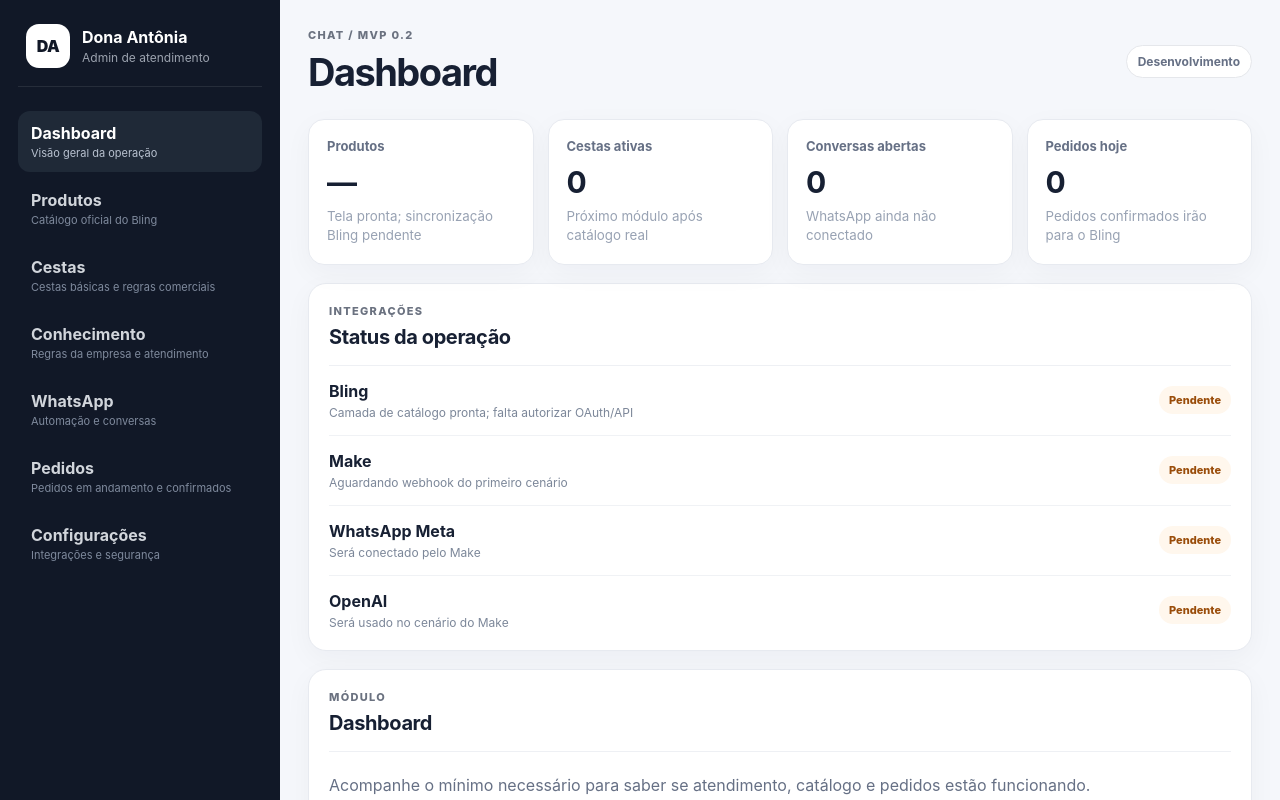
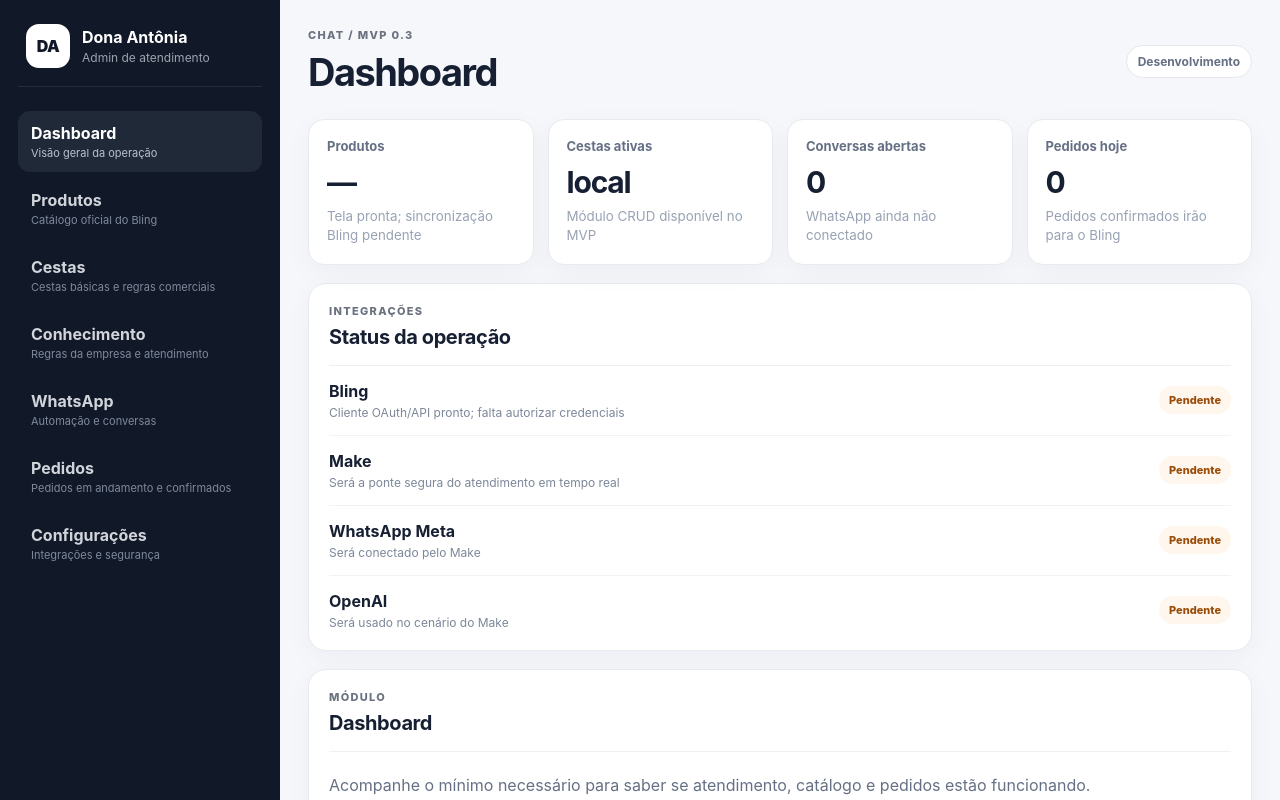
Before and after one commit to osvaldosereia/CHAT, a React (Vite) app: page / in a window 1280 px wide. Shown: the top 800 px of the page. Built offline with nearby package versions, Linux system fonts and the light colour scheme.

Commit message:
feat: wire baskets and knowledge modules into admin

```diff
--- a/src/App.tsx
+++ b/src/App.tsx
@@ -5,6 +5,8 @@ import type {
   ModuleId,
   NavigationItem,
 } from './core/types'
+import { BasketsModule } from './modules/BasketsModule'
+import { KnowledgeModule } from './modules/KnowledgeModule'
 import { ProductsModule } from './modules/ProductsModule'
 
 const navigation: NavigationItem[] = [
@@ -18,15 +20,15 @@ const navigation: NavigationItem[] = [
 ]
 
 const integrations: Integration[] = [
-  { id: 'bling', name: 'Bling', status: 'pending', detail: 'Camada de catálogo pronta; falta autorizar OAuth/API' },
-  { id: 'make', name: 'Make', status: 'pending', detail: 'Aguardando webhook do primeiro cenário' },
+  { id: 'bling', name: 'Bling', status: 'pending', detail: 'Cliente OAuth/API pronto; falta autorizar credenciais' },
+  { id: 'make', name: 'Make', status: 'pending', detail: 'Será a ponte segura do atendimento em tempo real' },
   { id: 'meta', name: 'WhatsApp Meta', status: 'pending', detail: 'Será conectado pelo Make' },
   { id: 'openai', name: 'OpenAI', status: 'pending', detail: 'Será usado no cenário do Make' },
 ]
 
 const metrics: DashboardMetric[] = [
   { label: 'Produtos', value: '—', hint: 'Tela pronta; sincronização Bling pendente' },
-  { label: 'Cestas ativas', value: '0', hint: 'Próximo módulo após catálogo real' },
+  { label: 'Cestas ativas', value: 'local', hint: 'Módulo CRUD disponível no MVP' },
   { label: 'Conversas abertas', value: '0', hint: 'WhatsApp ainda não conectado' },
   { label: 'Pedidos hoje', value: '0', hint: 'Pedidos confirmados irão para o Bling' },
 ]
@@ -44,13 +46,13 @@ const moduleCopy: Record<ModuleId, { title: string; intro: string; next: string[
   },
   baskets: {
     title: 'Cestas básicas',
-    intro: 'Cestas serão vinculadas aos produtos/composições do Bling e receberão no Admin as informações que a IA usa para vender e orientar.',
-    next: ['Vincular produto do Bling', 'Composição', 'Descrição comercial e regras'],
+    intro: 'O Bling mantém produto, preço, estoque e composição; o Admin mantém a orientação comercial e as regras que a IA deve usar.',
+    next: ['Vincular produto do Bling', 'Sincronizar composição', 'Disponibilizar contexto para o WhatsApp'],
   },
   knowledge: {
     title: 'Base de conhecimento',
     intro: 'Regras oficiais da Dona Antônia: atendimento, entrega, pagamento, cestas e pós-venda. A IA consulta esta base; não aprende regras diretamente com clientes.',
-    next: ['Empresa', 'Entrega e pagamento', 'Atendimento e pós-venda'],
+    next: ['Cadastrar regras oficiais', 'Mover persistência para API segura', 'Entregar contexto ao Make'],
   },
   whatsapp: {
     title: 'WhatsApp',
@@ -97,6 +99,13 @@ function GenericModule({ module }: { module: ModuleId }) {
   )
 }
 
+function ActiveModule({ module }: { module: ModuleId }) {
+  if (module === 'products') return <ProductsModule />
+  if (module === 'baskets') return <BasketsModule />
+  if (module === 'knowledge') return <KnowledgeModule />
+  return <GenericModule module={module} />
+}
+
 export default function App() {
   const [activeModule, setActiveModule] = useState<ModuleId>('dashboard')
   const current = useMemo(() => moduleCopy[activeModule], [activeModule])
@@ -135,7 +144,7 @@ export default function App() {
       <main className="main">
         <header className="topbar">
           <div>
-            <span className="eyebrow">CHAT / MVP 0.2</span>
+            <span className="eyebrow">CHAT / MVP 0.3</span>
             <h1>{current.title}</h1>
           </div>
           <span className="environment">Desenvolvimento</span>
@@ -175,7 +184,7 @@ export default function App() {
           </>
         )}
 
-        {activeModule === 'products' ? <ProductsModule /> : <GenericModule module={activeModule} />}
+        <ActiveModule module={activeModule} />
       </main>
     </div>
   )
```
